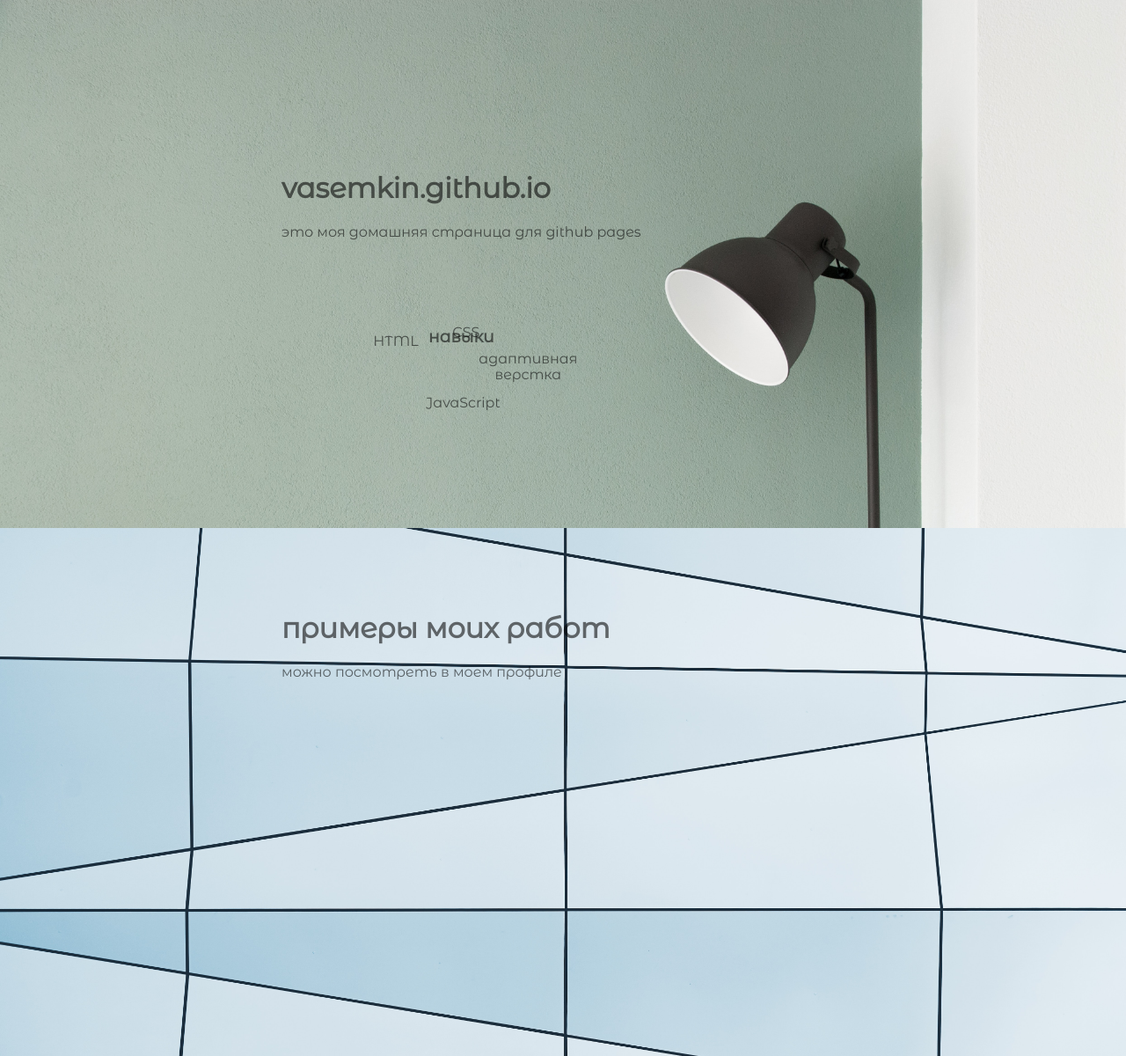
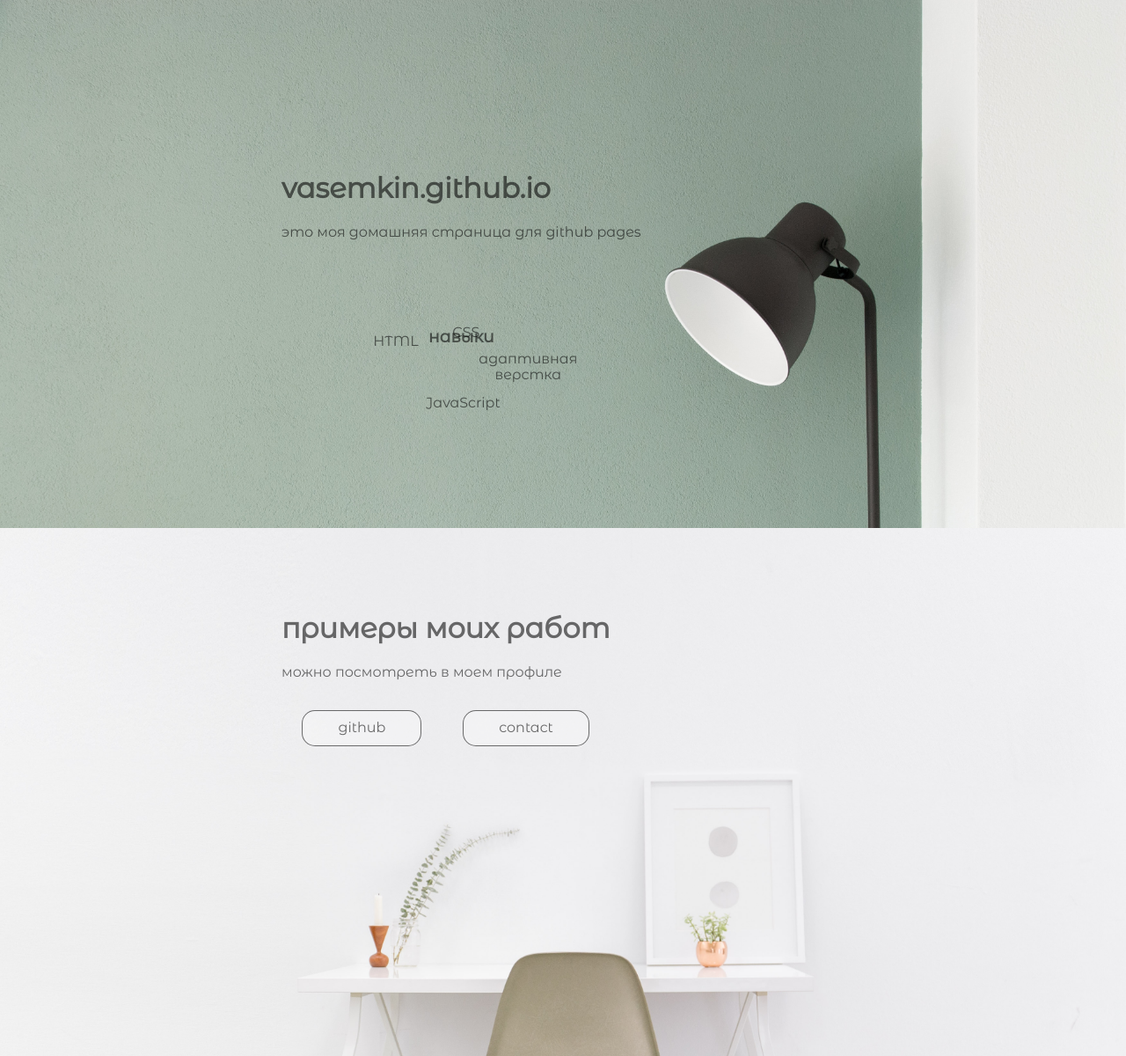
Before and after one commit to vasemkin/vasemkin.github.io, a PHP site: page / in a window 1280 px wide. Shown: the whole page at 88% size. Run offline with PHP 8.4, Linux system fonts and the light colour scheme; some libraries are stand-ins or nearby versions.

Commit message:
added contact links

```diff
--- a/css/style.css
+++ b/css/style.css
@@ -70,3 +70,18 @@ ul li .inside{
     margin-left: 120px;
     margin-top: 30px;
 }
+
+
+.btn{
+    border: 1px solid rgba(0,0,0,0.57);
+    text-decoration: none;
+    padding: 10px 40px;
+    border-radius: 15px;
+    color: rgba(0,0,0,0.57);
+    background-color: rgba(255,255,255,0.3);
+}
+
+.link-flex{
+    display: flex;
+    justify-content: space-around;
+}
--- a/index.htm
+++ b/index.htm
@@ -32,8 +32,13 @@
                <div class="par-bckg img2">
                    <div class="inside">
                        <h1>примеры моих работ</h1>
-                       <p>можно посмотреть в моем профиле</p></div>
-                       <a href="https://github.com/vasemkin">guthub</a>
+                       <p>можно посмотреть в моем профиле</p>
+                       <br />
+                       <div class="link-flex">
+                        <a href="https://github.com/vasemkin" target="_blank" class="btn">github</a>
+                        <a href="mailto:vasemkin@ya.ru" target="_blank" class="btn">contact</a>
+                       </div>
+                    </div>
             </li>
         </ul>
         <script src="js/parallax.js"></script>
```
Also changed, not shown: img/img2.jpg.
